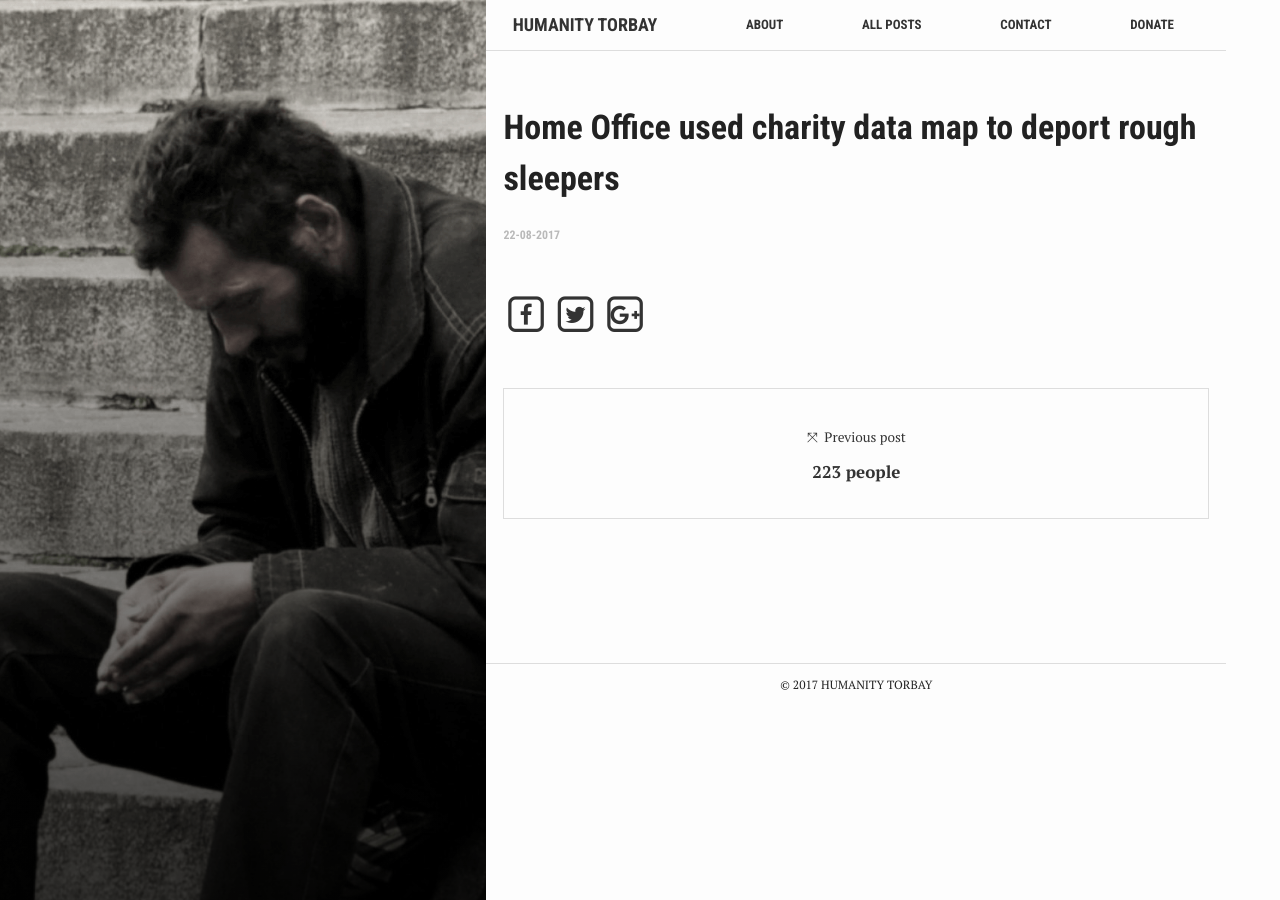
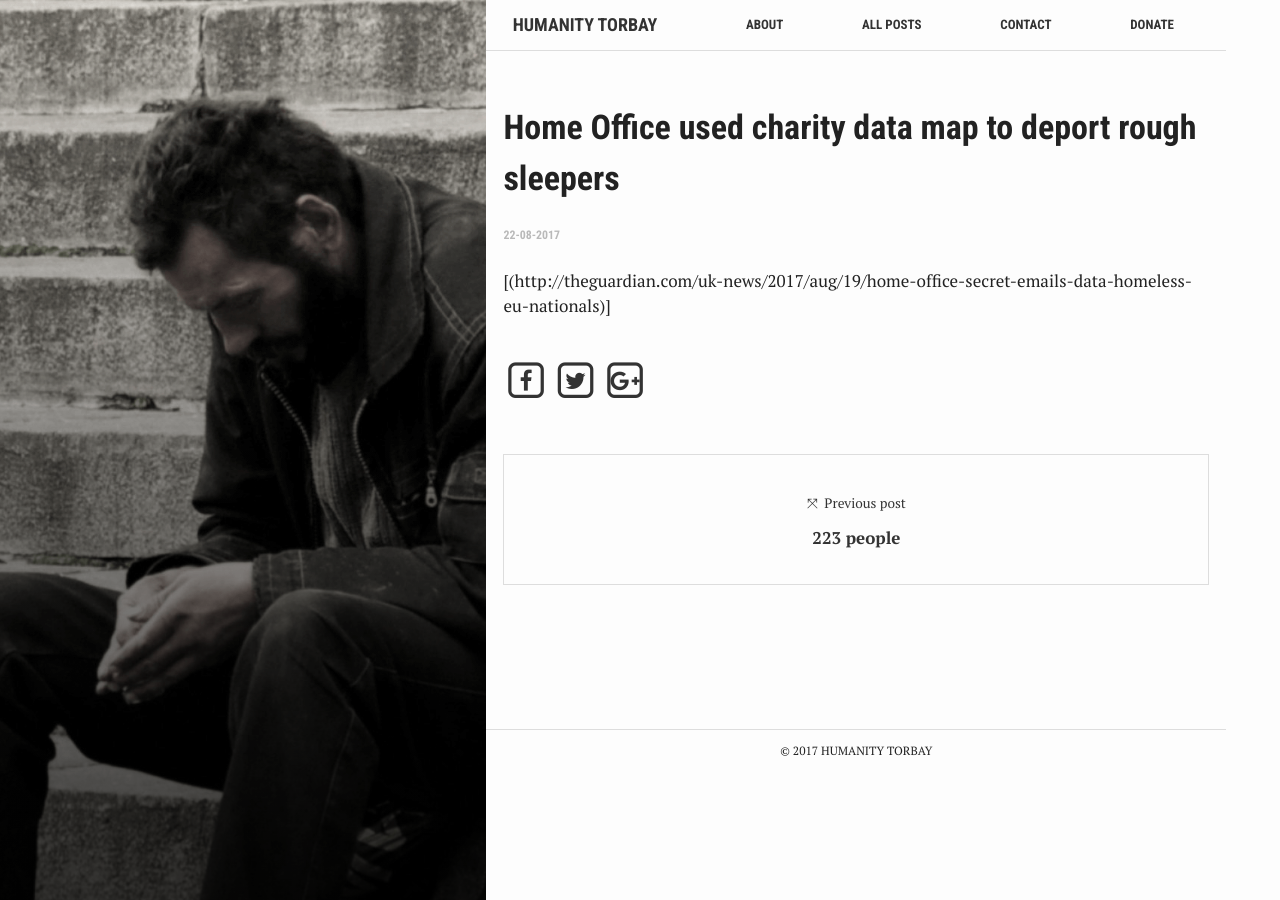
Before and after one commit to elken/humanity, a Jekyll site: the page built from _posts/2017-08-22-home-office-used-charity-data-map-to-deport-rough-sleepers.markdown, in a window 1280 px wide. Built offline with Jekyll 4.4.1, drawn with Linux system fonts in a browser that asks for light colours; nearby versions of some CDN libraries.

Commit message:
Updated Home Office Used Charity Data Map To Deport Rough Sleepers

```diff
--- a/_posts/2017-08-22-home-office-used-charity-data-map-to-deport-rough-sleepers.markdown
+++ b/_posts/2017-08-22-home-office-used-charity-data-map-to-deport-rough-sleepers.markdown
@@ -3,4 +3,4 @@
 date: 2017-08-22 11:58:00 Z
 ---
 
-[](http://theguardian.com/uk-news/2017/aug/19/home-office-secret-emails-data-homeless-eu-nationals)
+[(http://theguardian.com/uk-news/2017/aug/19/home-office-secret-emails-data-homeless-eu-nationals)]
```
